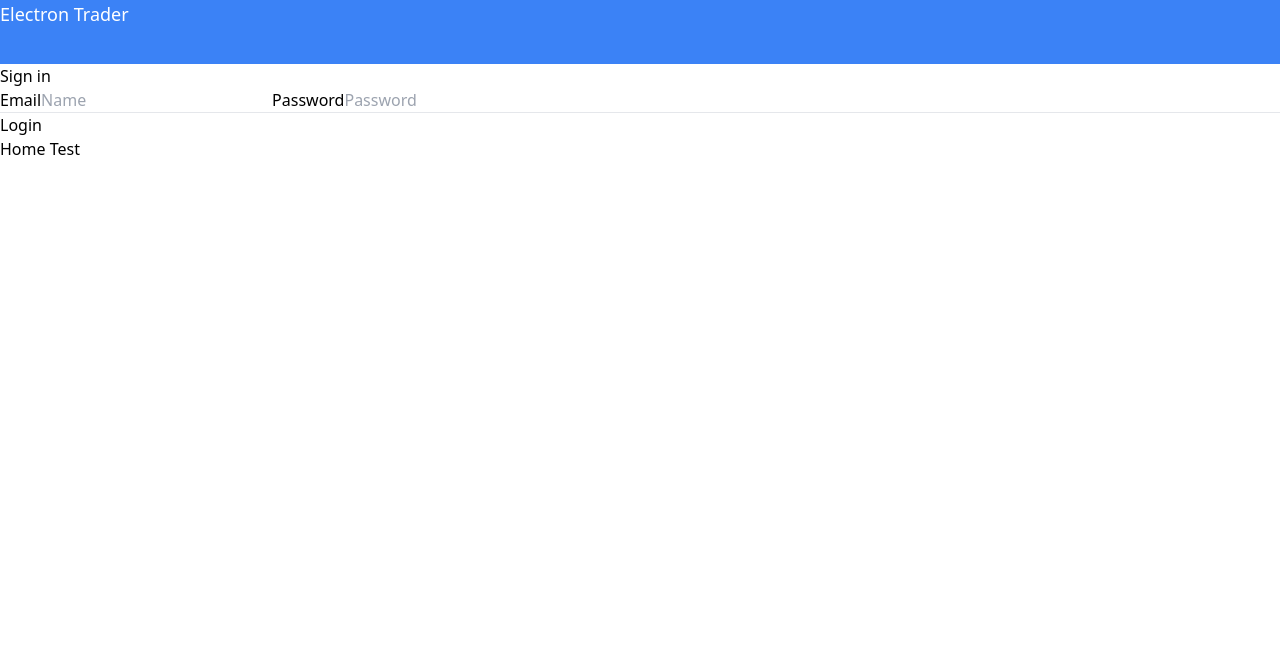
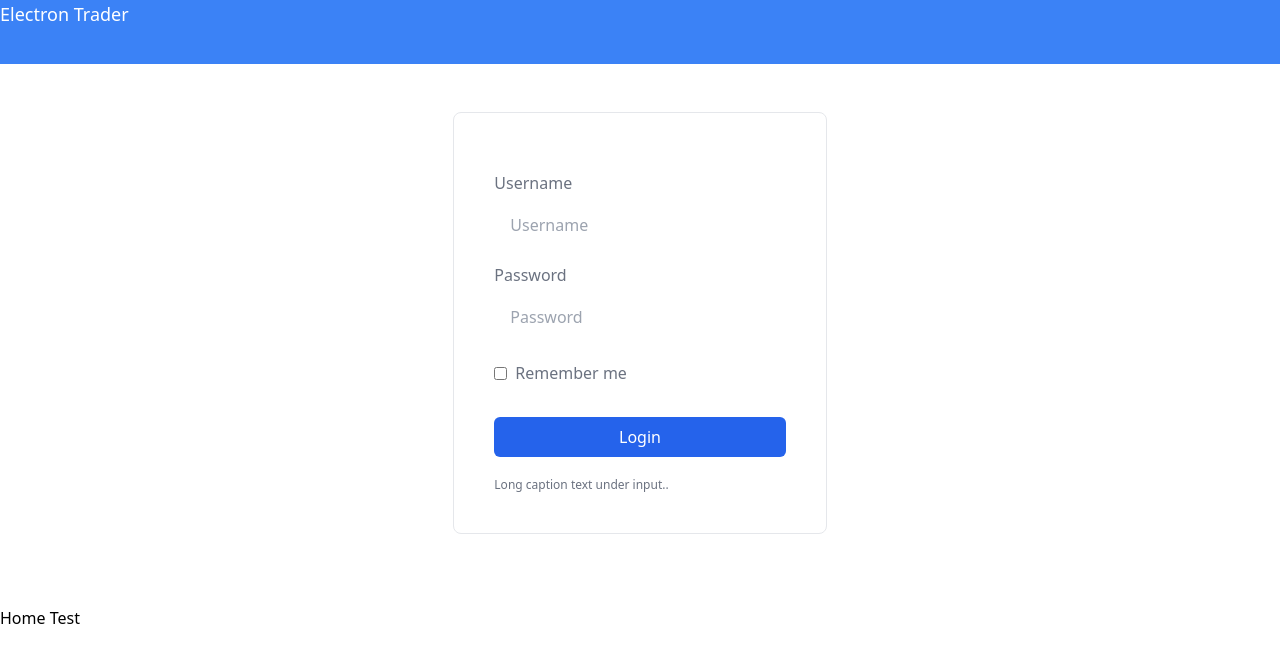
Before and after one commit to pshushereba/electron-trader, a Vue app: page / in a window 1280 px wide. Shown: the top 662 px of the page. Built offline with nearby package versions, Linux system fonts and the light colour scheme.

Commit message:
Updated styles for Login.vue

```diff
--- a/package.json
+++ b/package.json
@@ -14,6 +14,7 @@
   },
   "main": "background.js",
   "dependencies": {
+    "@alpacahq/alpaca-trade-api": "^2.1.0",
     "@tailwindcss/postcss7-compat": "^2.0.2",
     "autoprefixer": "^9",
     "axios": "^0.21.1",
--- a/src/components/auth/Login.vue
+++ b/src/components/auth/Login.vue
@@ -1,19 +1,58 @@
 <template>
-  <div>
+  <div class="container mx-auto">
+    <section class="text-blueGray-700">
+      <div class="container items-center px-5 py-12 lg:px-20">
+        <div
+          class="flex flex-col w-full p-10 mx-auto my-6 transition duration-500 ease-in-out transform bg-white border rounded-lg lg:w-2/6 md:w-1/2 md:mt-0"
+        >
           <form class="login" @submit.prevent="login">
-      <h1>Sign in</h1>
-      <label>Email</label>
-      <input required v-model="username" type="text" placeholder="Name" />
-      <label>Password</label>
+            <div class="relative mt-4">
+              <label for="name" class="text-base leading-7 text-gray-500"
+                >Username</label
+              >
               <input
                 required
+                type="name"
+                v-model="username"
+                id="name"
+                name="name"
+                placeholder="Username"
+                class="w-full px-4 py-2 mt-2 text-base text-black transition duration-500 ease-in-out transform border-transparent rounded-lg bg-blueGray-100 focus:border-blueGray-500 focus:bg-white focus:outline-none focus:shadow-outline focus:ring-2 ring-offset-current ring-offset-2"
+              />
+            </div>
+            <div class="relative mt-4">
+              <label for="name" class="text-base leading-7 text-gray-500"
+                >Password</label
+              >
+              <input
+                required
+                type="password"
                 v-model="password"
-        type="password"
+                id="password"
+                name="password"
                 placeholder="Password"
+                class="w-full px-4 py-2 mt-2 text-base text-black transition duration-500 ease-in-out transform border-transparent rounded-lg bg-blueGray-100 focus:border-blueGray-500 focus:bg-white focus:outline-none focus:shadow-outline focus:ring-2 ring-offset-current ring-offset-2"
               />
-      <hr />
-      <button type="submit">Login</button>
+            </div>
+            <div class="flex my-6">
+              <label class="flex items-center">
+                <input type="checkbox" class="form-checkbox" />
+                <span class="ml-2 text-gray-500">Remember me </span>
+              </label>
+            </div>
+            <button
+              type="submit"
+              class="w-full px-16 py-2 my-2 mr-2 text-base text-white transition duration-500 ease-in-out transform bg-blue-600 border-blue-600 rounded-md focus:shadow-outline focus:outline-none focus:ring-2 ring-offset-current ring-offset-2 hover:bg-blue-800"
+            >
+              Login
+            </button>
+            <p class="mx-auto mt-3 text-xs text-gray-500">
+              Long caption text under input..
+            </p>
           </form>
+        </div>
+      </div>
+    </section>
   </div>
 </template>
 
```
Also changed, not shown: 1 other file (tests, documents, lock files or other folders). Lines whose indentation alone changed are shown as unchanged.
